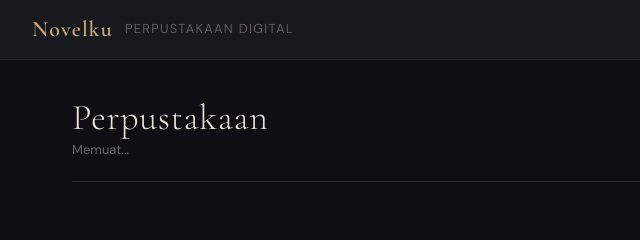
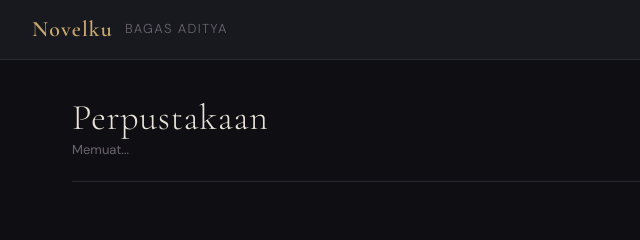
Before and after one commit to Ditz-18/Novel, a plain HTML site: page index.html in a window 1280 px wide. Shown: the top 240 px of the page, 0-640 px from the left. Drawn offline with nearby package versions, Linux system fonts and the light colour scheme; a web font is replaced by a local one.

Commit message:
Update navigation brand name to 'Bagas Aditya'

```diff
--- a/index.html
+++ b/index.html
@@ -9,7 +9,7 @@
 <body>
 <div class="app-shell">
   <nav class="nav">
-    <div class="nav-brand">Novelku <span>Perpustakaan Digital</span></div>
+    <div class="nav-brand">Novelku <span>Bagas Aditya</span></div>
     <div class="nav-actions">
       <button class="btn btn-ghost" id="btn-search" title="Cari di semua novel">Cari</button>
       <button class="btn btn-primary" id="btn-new-novel">+ Novel Baru</button>
```
